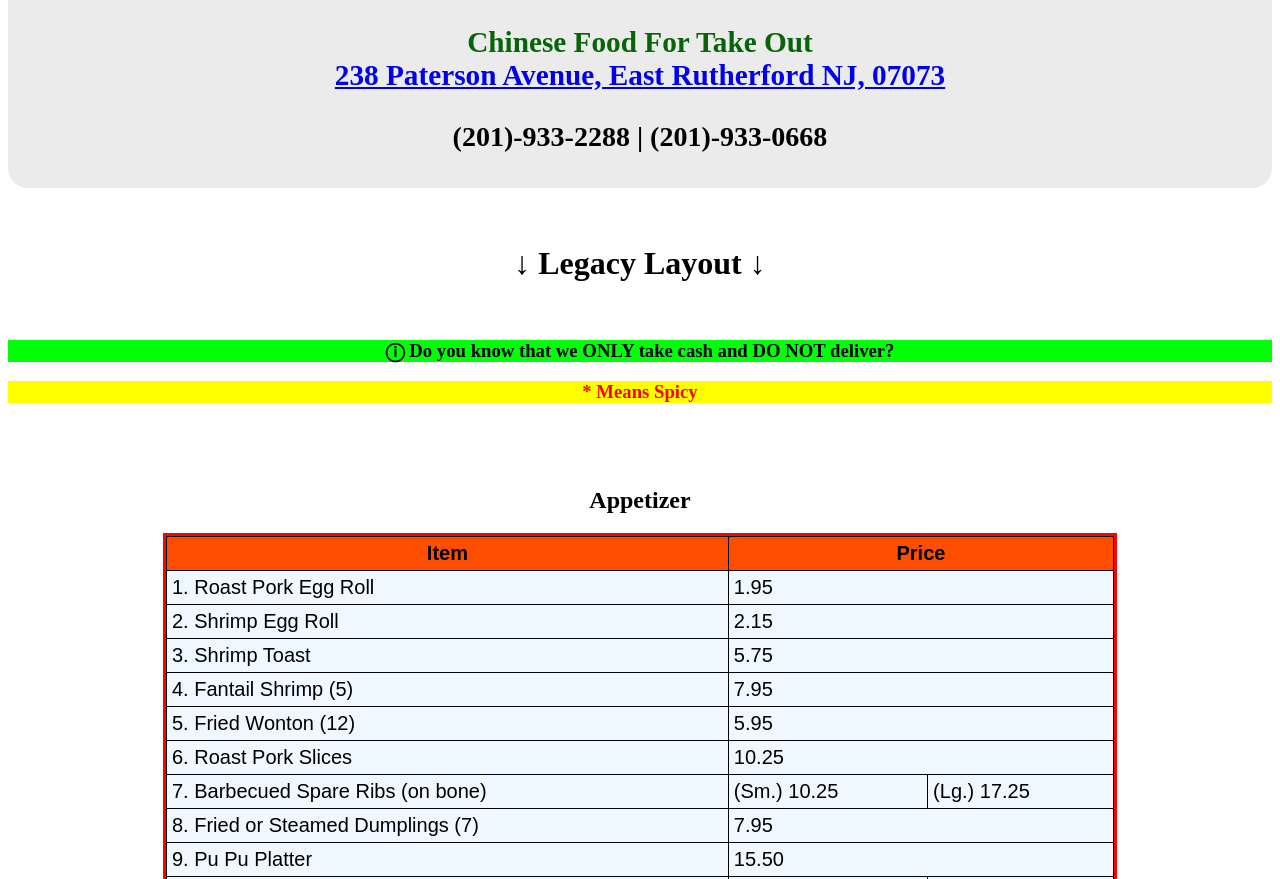
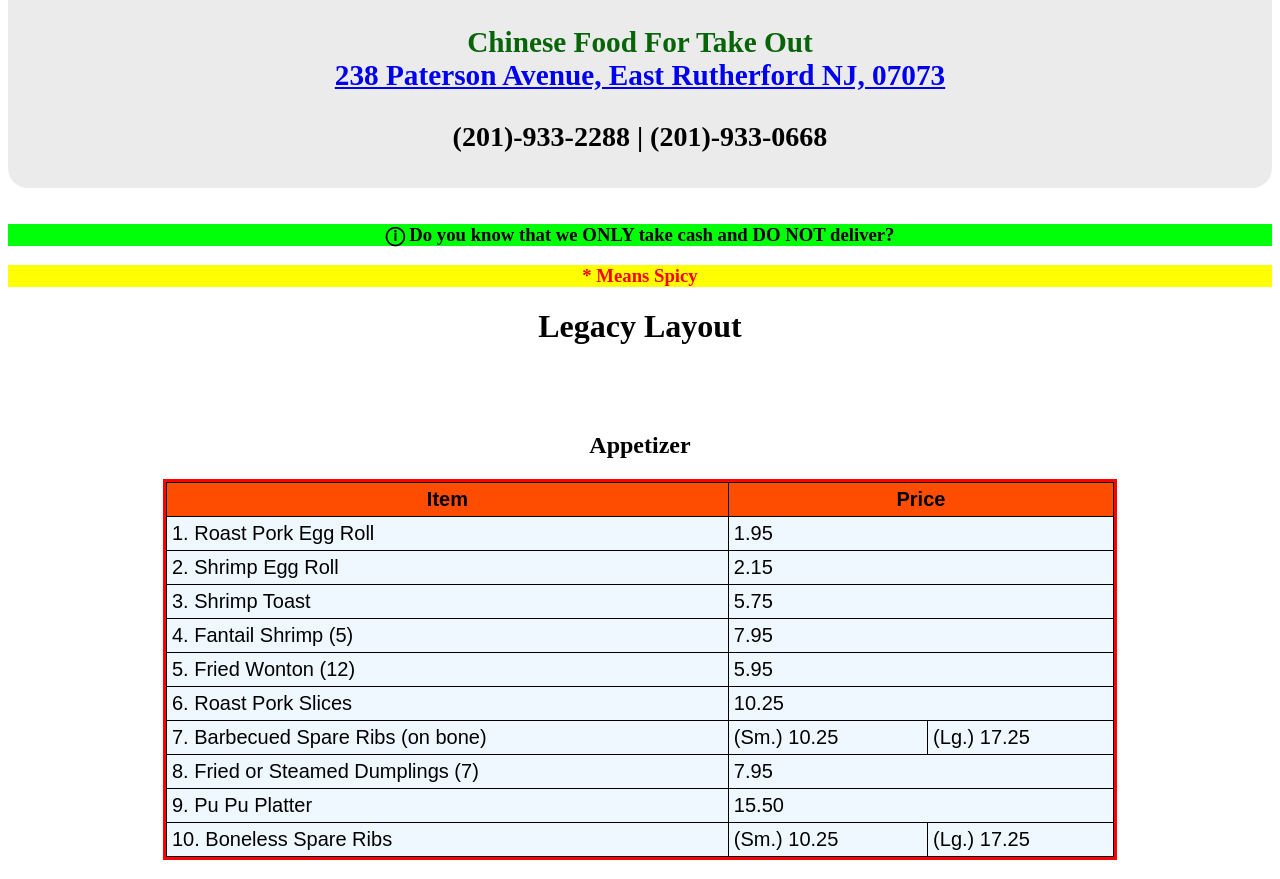
Before and after one commit to chefchanrestaurant/chefchanrestaurant.github.io, a plain HTML site: page traditional.html in a window 1280 px wide. Shown: the part 221-1100 px from the top of the page. Drawn offline with Linux system fonts and the light colour scheme.

Commit message:
Refactor traditional.html layout and remove excess tags
Removed unnecessary center tags and cleaned up layout.

```diff
--- a/traditional.html
+++ b/traditional.html
@@ -10,7 +10,7 @@
         <link href="https://fonts.googleapis.com/css2?family=Inter:ital,opsz,wght@0,14..32,100..900;1,14..32,100..900&display=swap" rel="stylesheet">
         </head>
 
-        <body>
+             <body>
         <center>
                 <div class="hours">
                     <h2>Monday-Saturday: 11am-10pm<br>Sunday: 12pm-10pm<br>Thanksgiving: <span style="color: red;">CLOSED</span></h2>
@@ -28,13 +28,6 @@
         </div>
             </center>
             <br>
-            <center>
-        </center>
-        <br>
-        <center>
-            <h1><b>↓ Legacy Layout ↓</b></h1>
-            <br>
-
 <!--<center>
 <div class="navbutton">
     <a class="nav" href="#appsection"><b>Appetizer</b></a>
@@ -67,12 +60,12 @@
     <div>
     <h3 id="warning" style="color:red">* Means Spicy</h3>
     </div>
+    <h1><b>Legacy Layout</b></h1>
 <head>
     <meta charset="UTF-8">
     <meta name="viewport" content="width=device-width, initial-scale=1.0">
     <link rel="stylesheet" href="styles.css">
 </head>
-
 </center>
 <br>
     <body>
```
